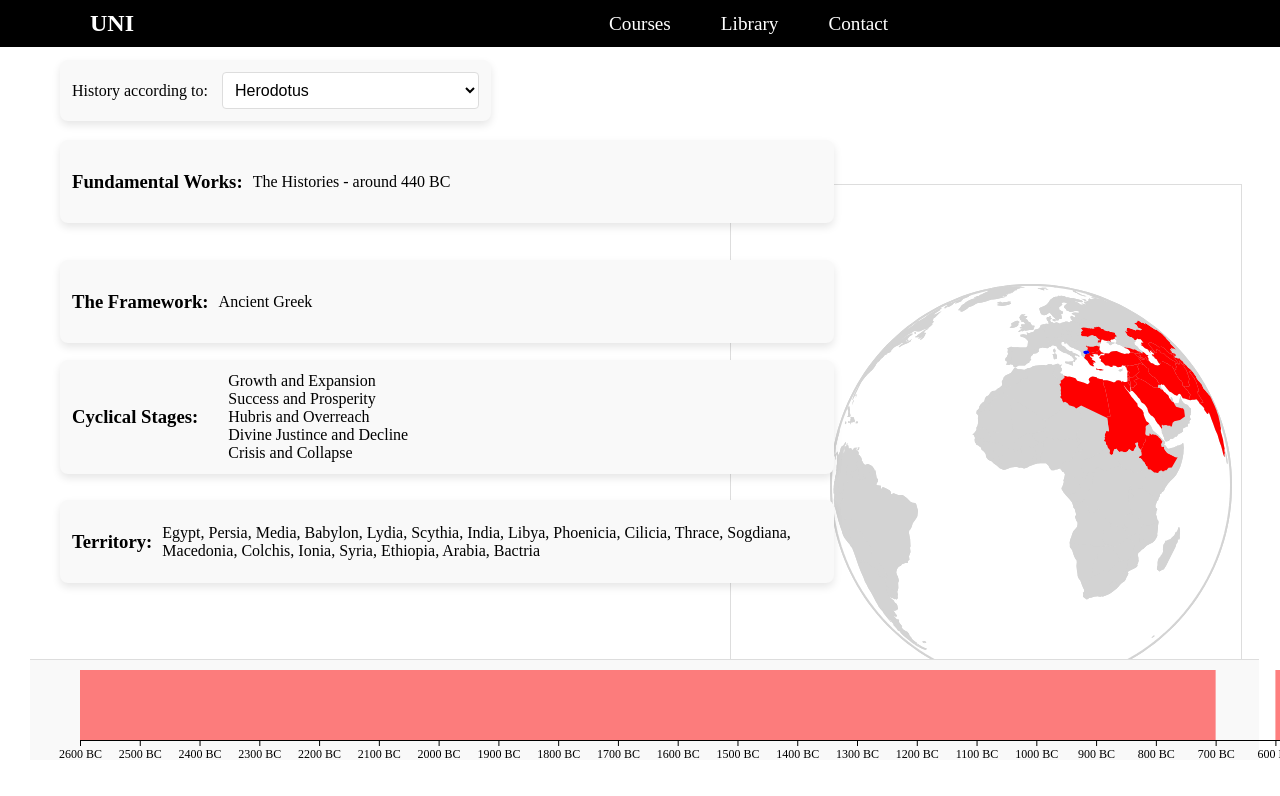
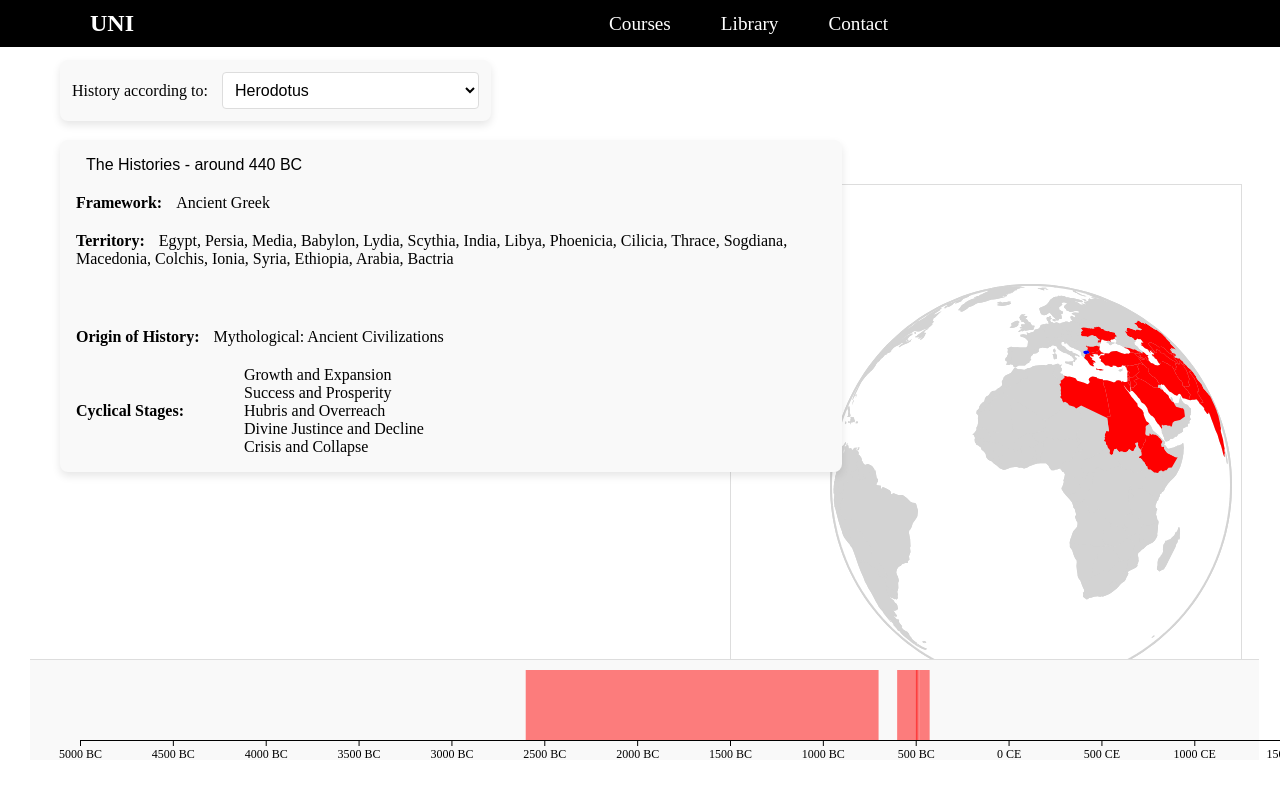
Before and after one commit to ragnar141/Da-Project, a React (Create React App) app: page /introduction in a window 1280 px wide. Shown: the top 796 px of the page. Built offline with nearby package versions, Linux system fonts and the light colour scheme.

Commit message:
let's work on timeline now

```diff
--- a/src/components css/otahh_intro.css
+++ b/src/components css/otahh_intro.css
@@ -38,96 +38,78 @@
   background-color: #ffffff; /* White background for the dropdown */
 }
 
-/* Fundamental works container styling */
-.fundamental-works-container {
+/* Author card container styling */
+.author-card-container {
   position: fixed;
   top: 140px; /* Positioned below the dropdown container */
   left: 60px;
   z-index: 9998;
   background-color: #f9f9f9;
-  padding: 12px;
   border-radius: 8px;
   box-shadow: 0px 4px 8px rgba(0, 0, 0, 0.1);
   width: 750px;
+  padding: 16px;
   display: flex;
-  align-items: center;
+  flex-direction: column;
+  gap: 20px;
 }
-.fundamental-works-container h3 {
+
+.author-card-label {
+  display: inline-block; /* Keep labels in-line */
+  margin-left: 10px; /* Space between label and its content */
+  font-size: 16px; /* Adjust as needed for better readability */
+  font-family: "Arial", sans-serif; /* Consistent font style */
+}
+
+
+.stages-label-container {
+  display: flex;
+  align-items: center; /* Align label and first stage on the same line */
+  gap: 10px; /* Add spacing between the label and the first stage */
+  flex-wrap: wrap;
+}
+
+.first-stage {
+  display: inline; /* Keep the first stage inline with the label */
+}
+
+.stages-list {
+  list-style-type: none;
+  margin: 0;
+  padding: 0;
+}
+
+.stages-list li {
+  margin-left: 20px; /* Add some indentation to separate the list from the first stage */
+}
+
+.fundamental-works-column {
+  display: flex;
+  flex-direction: column;
+  gap: 10px; /* Add space between each entry */
+}
+
+.territory-container {
+  padding-bottom: 40px; /* Adjust the padding as needed */
+}
+
+
+
+.author-card-container label {
   margin-right: 10px;
   white-space: nowrap;
+  font-weight: bold;
 }
-.fundamental-works-container p {
+.author-card-container p {
   margin: 0;
+  display: inline;
 }
-
-/* Framework container styling */
-.framework-container {
-  position: fixed;
-  top: 260px; /* Positioned below the fundamental works container */
-  left: 60px;
-  z-index: 9998;
-  background-color: #f9f9f9;
-  padding: 12px;
-  border-radius: 8px;
-  box-shadow: 0px 4px 8px rgba(0, 0, 0, 0.1);
-  width: 750px;
-  display: flex;
-  align-items: center;
-}
-.framework-container h3 {
-  margin-right: 10px;
-  white-space: nowrap;
-}
-.framework-container p {
-  margin: 0;
-}
-
-/* Stages container styling */
-.stages-container {
-  position: fixed;
-  top: 360px; /* Positioned below the framework container */
-  left: 60px;
-  z-index: 9998;
-  background-color: #f9f9f9;
-  padding: 12px;
-  border-radius: 8px;
-  box-shadow: 0px 4px 8px rgba(0, 0, 0, 0.1);
-  width: 750px;
-  display: flex;
-  align-items: center;
-}
-.stages-container h3 {
-  margin-right: 10px;
-  white-space: nowrap;
-}
-.stages-container ul {
+.author-card-container ul {
   margin: 0;
   padding-left: 20px;
 }
-.stages-container li {
+.author-card-container li {
   list-style: none;
-}
-
-/* Territory container styling */
-.territory-container {
-  position: fixed;
-  top: 500px; /* Positioned below the stages container */
-  left: 60px;
-  z-index: 9998;
-  background-color: #f9f9f9;
-  padding: 12px;
-  border-radius: 8px;
-  box-shadow: 0px 4px 8px rgba(0, 0, 0, 0.1);
-  width: 750px;
-  display: flex;
-  align-items: center;
-}
-.territory-container h3 {
-  margin-right: 10px;
-  white-space: nowrap;
-}
-.territory-container p {
-  margin: 0;
 }
 
 /* Styling for the globe */
@@ -182,12 +164,10 @@ svg:active {
     top: 10px; /* Adjust top spacing for smaller screens */
     left: 10px; /* Adjust left spacing for smaller screens */
     padding: 5px; /* Reduce padding */
+
   }
 
-  .fundamental-works-container,
-  .framework-container,
-  .stages-container,
-  .territory-container {
+  .author-card-container {
     top: auto;
     left: 10px;
     right: 10px;
--- a/src/components logic/OTAHH/otahh_intro.js
+++ b/src/components logic/OTAHH/otahh_intro.js
@@ -10,8 +10,8 @@ const dataset = [
     "Index": 1,
     "Author/Text Title": "Herodotus",
     "Fundamental Works": { "Title": "The Histories", "Date of Issue": "around 440 BC" },
-    "Timeline": [-2600, -425],
-    "Origin of history": "Mythical Past: Ancient Civilizations",
+    "Timeline": [-5000, 2000],
+    "Origin of history": "Mythological: Ancient Civilizations",
     "Author's framework": "Ancient Greek",
     "Stages of cycles": ["Growth and Expansion", "Success and Prosperity", "Hubris and Overreach", "Divine Justince and Decline", "Crisis and Collapse" ],
 
@@ -36,8 +36,8 @@ const dataset = [
     "Index": 2,
     "Author/Text Title": "Titus Livius (Livy)",
     "Fundamental Works": { "Title": "History of Rome", "Date of Issue": "around  27 - 9 BC" },
-    "Timeline": [-1000, -9],
-    "Origin of history": "Mythical Past: Trojan War",
+    "Timeline": [-5000, 2000],
+    "Origin of history": "Mythological: Trojan War",
    "Author's framework": "Ancient Roman",
     "Stages of cycles": "-",
 
@@ -61,7 +61,7 @@ const dataset = [
     "Index": 3,
     "Author/Text Title": "Tacitus",
     "Fundamental Works": { "Title": "Annals", "Date of Issue": "around  115 - 120 CE" },
-    "Timeline": [0, 100],
+   "Timeline": [-5000, 2000],
     "Origin of history": "-",
     "Author's framework": "Secular, philosophical",
     "Stages of cycles": "-",
@@ -88,8 +88,8 @@ const dataset = [
     "Author/Text Title": "Flavius Josephus",
     "Fundamental Works": [{ "Title": "The Jewish War",  "Date of Issue": "around 93 CE" },
     {"Title": "Antiquities of the Jews",  "Date of Issue": "around 93 CE" }],
-     "Timeline": [-5000, 100],
-    "Origin of history": "Genesis: story of Adam and Eve",
+  "Timeline": [-5000, 2000],
+    "Origin of history": "Theological: Genesis",
     "Author's framework": "Judaism",
     "Stages of cycles": ["Faithfulness and Prosperity", "Rebellion and Punishment", "Hope for Restoration"],
 
@@ -114,8 +114,8 @@ const dataset = [
     "Index": 5,
     "Author/Text Title": "Kojiki",
     "Fundamental Works": { "Title": "Kojiki",  "Date of Issue": "712 CE" },
-    "Timeline": [-4000, 499], //x
-    "Origin of history": "Mythical past: out of primordial chaos, the first gods spontaneously emerged.",
+   "Timeline": [-5000, 2000], //x
+    "Origin of history": "Mythological: out of primordial chaos, the first gods spontaneously emerged.",
     "Author's framework": "Shinto",
     "Stages of cycles": "-",
     "Timeline Stages": [
@@ -130,9 +130,9 @@ const dataset = [
   {
     "Index": 6,
     "Author/Text Title": "Nihongi",
-    "Fundamental Works": { "Title": "Kojiki",  "Date of Issue": "720 CE" },
-    "Timeline": [-4000, 697], //x
-    "Origin of history": "Mythical past: out of primordial chaos, the first gods spontaneously emerged.",
+    "Fundamental Works": { "Title": "Nihongi",  "Date of Issue": "720 CE" },
+    "Timeline": [-5000, 2000], //x
+    "Origin of history": "Mythological: out of primordial chaos, the first gods spontaneously emerged.",
     "Author's framework": "Primarily Shinto, secondarily Buddhism",
     "Stages of cycles": "-",
     "Timeline Stages": [
@@ -149,8 +149,8 @@ const dataset = [
     "Index": 7,
     "Author/Text Title": "Ferdawsi",
     "Fundamental Works": {"Title": "Persian Book of Kings (Shahnameh)",  "Date of Issue": "1010 CE"},
-    "Timeline": [-4000, 651], //x
-    "Origin of history": "Mythical past: Ahura Mazda creates universe.",
+   "Timeline": [-5000, 2000], //x
+    "Origin of history": "Mythological: Ahura Mazda creates universe.",
     "Author's framework": "Primarily Zoroastrianism, secondarily Islam",
     "Stages of cycles": ["Truth and Justice  ->  Prosperity and Victory", "Tyranny, greed, and falsehood  ->  Death and Decline"],
     "Timeline Stages": [
@@ -170,11 +170,10 @@ const dataset = [
     "Index": 8,
     "Author/Text Title": "Ibn Khaldun",
     "Fundamental Works": {"Title": "Muqaddimah",  "Date of Issue": "1377 CE"},
-    "Timeline": [-2000, 1377],
+   "Timeline": [-5000, 2000],
     "Origin of history": "-",
     "Author's framework": "Rational, sociological",
-    "Stages of cycles": ["The Formation of a Dynasty (Gaining Asabiyyah)", "The Flourishing of the Dynasty",
-      "The Decline of the Dynasty (Losing Asabiyyah)"],
+    "Stages of cycles": ["The Formation of a Dynasty (Gaining Asabiyyah)", "The Flourishing of the Dynasty", "The Decline of the Dynasty (Losing Asabiyyah)"],
     "Timeline Stages": [
       {"Stage": "Ancient Egypt", "Years": [-3100, -30]},
       {"Stage": "Mesopotamia", "Years": [-3000, -539]},
@@ -202,10 +201,10 @@ const dataset = [
     "Index": 9,
     "Author/Text Title": "Isaac Newton",
     "Fundamental Works": {"Title":  "The Chronology of Ancient Kingdoms Amended",  "Date of Issue": "1728 CE"},
-    "Timeline": [-2000, -500],
+   "Timeline": [-5000, 2000],
 
 
-    "Origin of history": "Genesis: story of Adam and Eve",
+    "Origin of history": "Theological: Genesis",
     "Author's framework": "Christian, scientific",
     "Stages of cycles": "-",
     "Timeline Stages": [
@@ -225,7 +224,7 @@ const dataset = [
     "Index": 10,
     "Author/Text Title": "Edward Gibbon",
     "Fundamental Works": {"Title":  "The History of the Decline and Fall of the Roman Empire",  "Date of Issue": "1781 CE"},
-    "Timeline": [98, 1453],
+   "Timeline": [-5000, 2000],
     "Origin of history": "-",
     "Author's framework": "Sociological, philosophical",
     "Stages of cycles": ["Rise", "Fall"],
@@ -248,7 +247,7 @@ const dataset = [
     "Index": 11,
     "Author/Text Title": "Georg Wilhelm Friedrich Hegel",
     "Fundamental Works": {"Title":  "Philosophy of History",  "Date of Issue": "1837 CE"},
-    "Timeline": [-3000, 1800],
+"Timeline": [-5000, 2000],
     "Origin of history": "History begins with the emergence of self-consciousness",
     "Author's framework": "Philosophical, teleological",
     "Stages of cycles": ["Thesis", "Antithesis", "Synthesis"],
@@ -269,7 +268,7 @@ const dataset = [
     "Fundamental Works": [{"Title":  "The Sociology of Religion",  "Date of Issue": "1920 CE"},
                           {"Title":  "Economy and Society",  "Date of Issue": "1922 CE"}],
 
-    "Timeline": [-3000, 2000],
+ "Timeline": [-5000, 2000],
     "Origin of history": "-",
     "Author's framework": "Sociological: theological, historical, economic",
     "Stages of cycles": "Rationalization",
@@ -293,7 +292,7 @@ const dataset = [
     "Index": 13,
     "Author/Text Title": "Oswald Spengler",
     "Fundamental Works": {"Title":  "The Decline of the West",  "Date of Issue": "1921 CE"},
-    "Timeline": [-3000, 2000],
+   "Timeline": [-5000, 2000],
 
     "Origin of history": "-",
     "Author's framework": "Philosophical, fatalistic",
@@ -321,7 +320,7 @@ const dataset = [
     "Index": 14,
     "Author/Text Title": "Arnold J. Toynbee",
     "Fundamental Works": {"Title":  "A Study of History",  "Date of Issue": "1934 – 1961 CE"},
-    "Timeline": [-2000, 1950],
+   "Timeline": [-5000, 2000],
 
     "Origin of history": "History starts when societies respond to significant challenges",
     "Author's framework": "Spiritual, mystical, empirical",
@@ -360,8 +359,8 @@ const dataset = [
   {
     "Index": 15,
     "Author/Text Title": "Karl Jaspers",
-    "Fundamental Works": {"Title":  "A Study of History",  "Date of Issue": "1951 CE"},
-    "Timeline": [-3000, 2000], //x
+    "Fundamental Works": {"Title":  "The Origin and Goal of History",  "Date of Issue": "1951 CE"},
+ "Timeline": [-5000, 2000], //x
 
     "Origin of history": "Axial Age",
     "Author's framework": "Existentionalist, theological, philosophical",
@@ -385,12 +384,12 @@ const dataset = [
                            {"Title":  "War and Peace and War",  "Date of Issue": "2006 CE"},
                            {"Title":  "Secular Cycles",  "Date of Issue": "2009 CE"}],
 
-    "Timeline": [-2000, 2010],
+ "Timeline": [-5000, 2000],
 
     "Origin of history": "-",
     "Author's framework": "Cliodynamics, empirical",
-    "Stages of cycles": [["Growth: demographic, economic", "Stagflation: elite overproduction, malthusian stagnation", "Crisis: state breakdown, depopulation, economic collapse",
-       "Depression: economic recovery, rebuilding state institutions"], ["High Asabiya, Decline of Asabiya, Collapse"]],
+    "Stages of cycles": ["Growth: demographic, economic", "Stagflation: elite overproduction, malthusian stagnation", "Crisis: state breakdown, depopulation, economic collapse",
+       "Depression: economic recovery, rebuilding state institutions"],
 
     "Timeline Stages": [
       {"Stage": "Medieval England", "Years": [1150, 1485]}, //x
@@ -519,7 +518,7 @@ function OtahhIntro() {
     svg.append("g")
       .attr("transform", `translate(0, ${height - 20})`)
       .call(xAxis)
-      .style('font-size', '14px')
+      .style('font-size', '16px')
       .selectAll('text')
       .style('font-family', 'Times New Roman, sans-serif');
 
@@ -602,38 +601,55 @@ function OtahhIntro() {
         </select>
       </div>
 
+      <div className="author-card-container">
       <div className="fundamental-works-container">
-        <h3>Fundamental Works:</h3>
   {Array.isArray(selectedAuthor["Fundamental Works"]) ? (
-          selectedAuthor["Fundamental Works"].map((work, index) => (
-            <p key={index}>{work.Title} - {work["Date of Issue"]}</p>
-          ))
+    <div className="fundamental-works-column">
+      {selectedAuthor["Fundamental Works"].map((work, index) => (
+        <div key={index} className="author-card-label">{work.Title} - {work["Date of Issue"]}</div>
+      ))}
+    </div>
   ) : (
-          <p>{selectedAuthor["Fundamental Works"].Title} - {selectedAuthor["Fundamental Works"]["Date of Issue"]}</p>
+    <div className="author-card-label">{selectedAuthor["Fundamental Works"].Title} - {selectedAuthor["Fundamental Works"]["Date of Issue"]}</div>
   )}
 </div>
 
+
         <div className="framework-container">
-        <h3>The Framework:</h3>
+          <label>Framework: </label>
           <p>{selectedAuthor["Author's framework"]}</p>
         </div>
 
+
+        <div className="territory-container">
+          <label>Territory: </label>
+          <p>{selectedAuthor["Ancient regions"].join(", ")}</p>
+        </div>
+
+        <div className="origin-of-history-container">
+          <label>Origin of History: </label>
+          <p>{selectedAuthor["Origin of history"]}</p>
+        </div>
+
+
+
+
        <div className="stages-container">
-        <h3>Cyclical Stages:</h3>
-        {Array.isArray(selectedAuthor["Stages of cycles"]) && selectedAuthor["Stages of cycles"].length > 0 ? (
-          <ul>
+  <div className="stages-label-container">
+    <label>Cyclical Stages:</label>
+    {selectedAuthor["Stages of cycles"] === "-" ? (
+      <p>-</p>
+    ) : (
+      <ul className="stages-list">
         {selectedAuthor["Stages of cycles"].map((stage, index) => (
           <li key={index}>{stage}</li>
         ))}
       </ul>
-        ) : (
-          <p>No specific cyclical stages provided.</p>
     )}
   </div>
+</div>
 
-      <div className="territory-container">
-        <h3>Territory:</h3>
-        <p>{selectedAuthor["Ancient regions"].join(", ")}</p>
+
       </div>
 
       <div className="globe-container" style={{ position: 'relative' }}>
```
Lines whose indentation alone changed are shown as unchanged.
